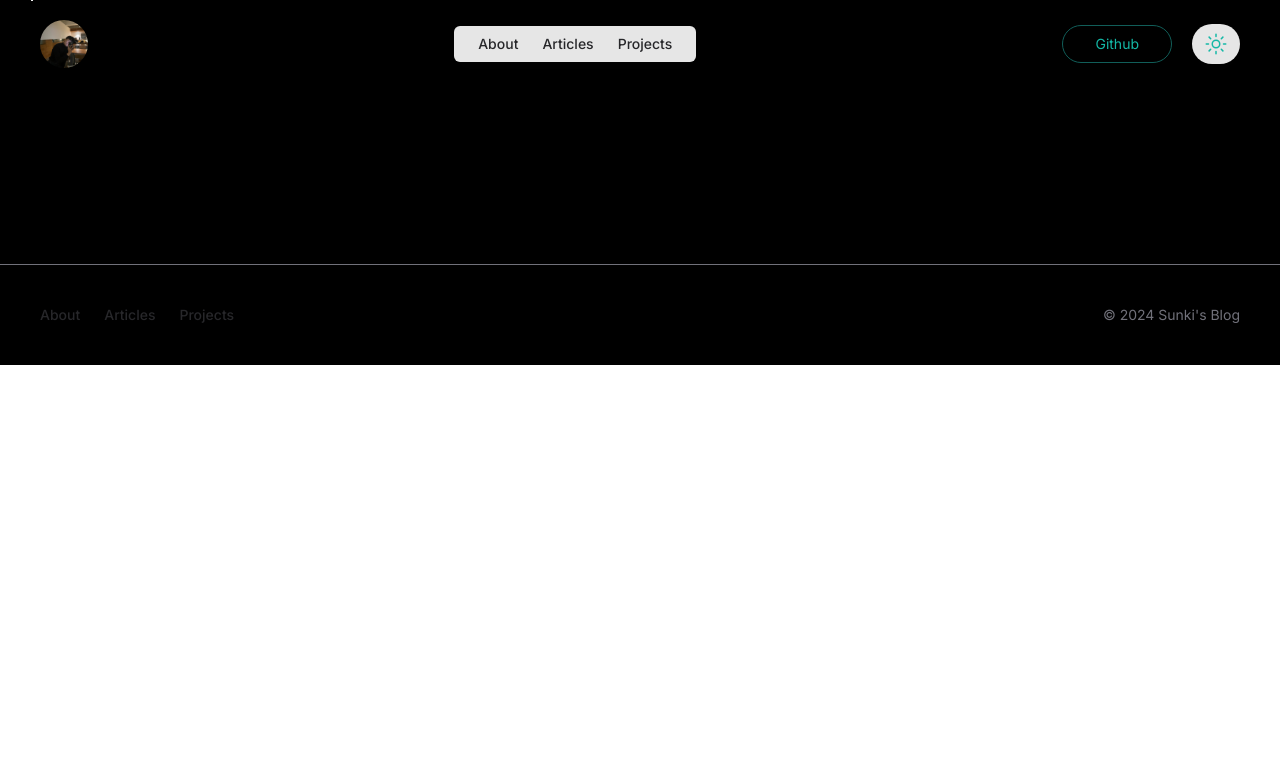
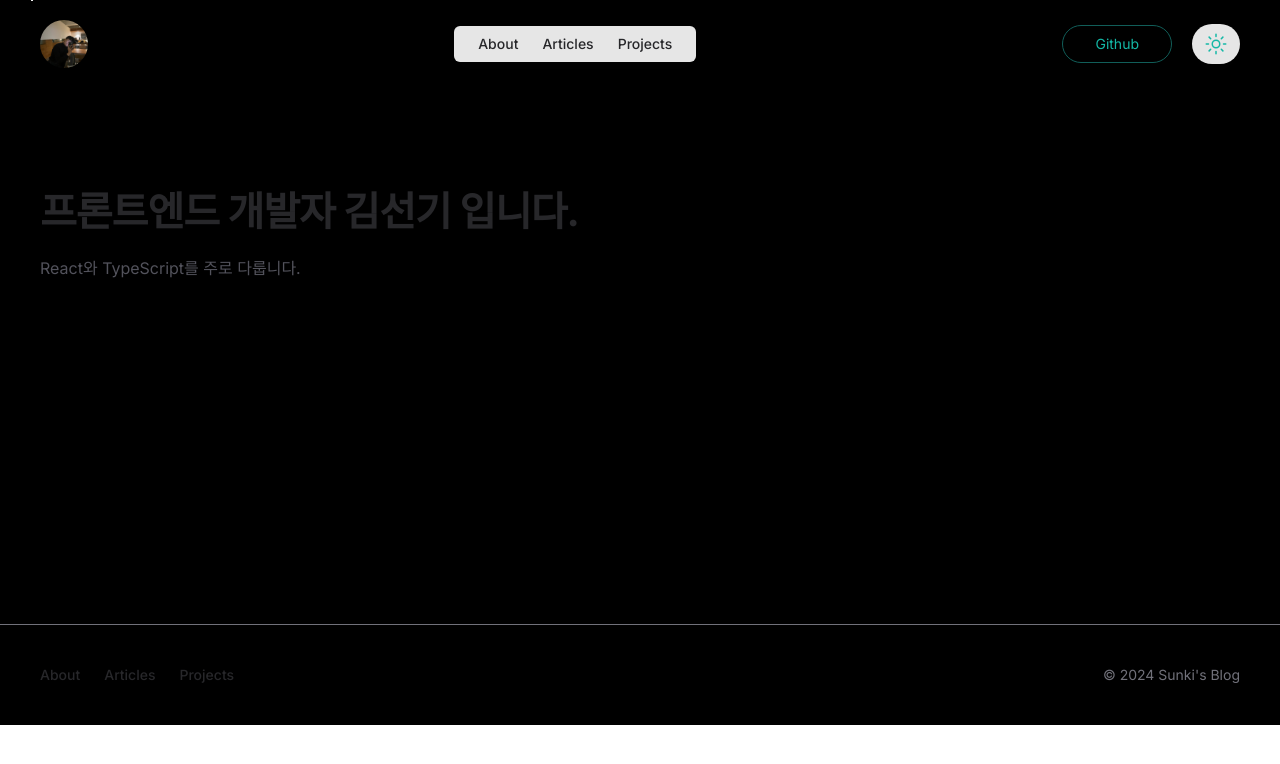
Before and after one commit to skdding3/my-blog, a Next.js app: page / in a window 1280 px wide. Shown: the top 764 px of the page. Built offline with nearby package versions, Linux system fonts and the light colour scheme.

Commit message:
[feat] article

```diff
--- a/src/app/page.tsx
+++ b/src/app/page.tsx
@@ -1,13 +1,21 @@
-import Container from "@/app/_components/container";
+import Container from "@/components/Container";
 import { HeroPost } from "@/app/_components/hero-post";
 import { Intro } from "@/app/_components/intro";
 import { MoreStories } from "@/app/_components/more-stories";
+import Hero from "@/components/Hero";
+import Photos from "@/components/Photos";
 import { getAllPosts } from "@/lib/api";
 
 export default function Index() {
   return (
-    <main className="flex items-center justify-center py-20">
-      <p className="text-xl font-semibold"> SUnki's Blog</p>
+    <main>
+      <Hero />
+      <Container className="mt-16 md:mt-20">
+        <div className="max-w-xl mx-auto grid grid-cols-1 gap-y-20 lg:max-w-none lg:grid-cols-2 ">
+          <div>article</div>
+          <div></div>
+        </div>
+      </Container>
     </main>
   );
 }
--- /dev/null
+++ b/src/components/ArticleLayout.tsx
@@ -0,0 +1,26 @@
+import React, { useContext } from "react";
+import Container from "./Container";
+import { ArticleWithSlug } from "@/lib/article";
+import { useRouter } from "next/router";
+import { AppContext } from "@/app/providers";
+
+const ArticleLayout = ({
+  article,
+  children,
+}: {
+  article: ArticleWithSlug;
+  children: React.ReactNode;
+}) => {
+  let router = useRouter();
+  let { previousPathname } = useContext(AppContext);
+
+  return (
+    <Container>
+      <div>
+        <div>{previousPathname && <button></button>}</div>
+      </div>
+    </Container>
+  );
+};
+
+export default ArticleLayout;
--- /dev/null
+++ b/src/components/Hero.tsx
@@ -0,0 +1,21 @@
+import React from "react";
+import Container from "./Container";
+
+const Hero = () => {
+  return (
+    <>
+      <Container className="mt-9">
+        <div className="max-w-2xl">
+          <h1 className="text-4xl font-bold tracking-tight text-zinc-800 sm:text-5xl dark:text-zinc-100 ">
+            프론트엔드 개발자 김선기 입니다.
+          </h1>
+          <p className="mt-6 text-base text-zinc-600 dark:text-zinc-400">
+            React와 TypeScript를 주로 다룹니다.
+          </p>
+        </div>
+      </Container>
+    </>
+  );
+};
+
+export default Hero;
--- /dev/null
+++ b/src/components/Photos.tsx
@@ -0,0 +1,7 @@
+import React from "react";
+
+const Photos = () => {
+  return <div>Photos</div>;
+};
+
+export default Photos;
--- /dev/null
+++ b/src/lib/article.ts
@@ -0,0 +1,22 @@
+interface Article {
+  title: string;
+  description: string;
+  author: string;
+  date: string;
+}
+
+export interface ArticleWithSlug extends Article {
+  slug: string;
+}
+export async function importArticle(
+  articleFileName: string
+): Promise<ArticleWithSlug> {
+  let { article } = (await import(`../app/article/${articleFileName}`)) as {
+    default: React.ComponentType;
+    article: Article;
+  };
+  return {
+    slug: articleFileName.replace(/(\/page)?\.mdx$/, ""),
+    ...article,
+  };
+}
```
